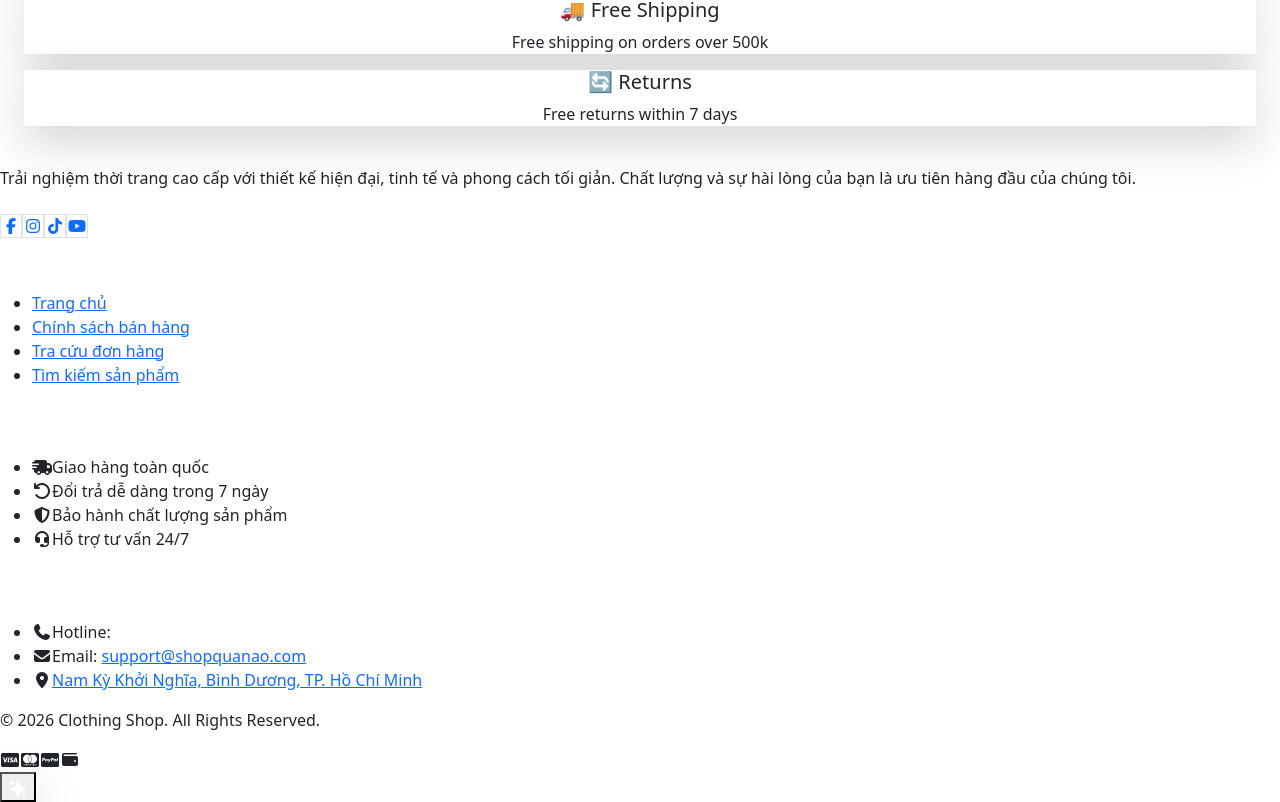
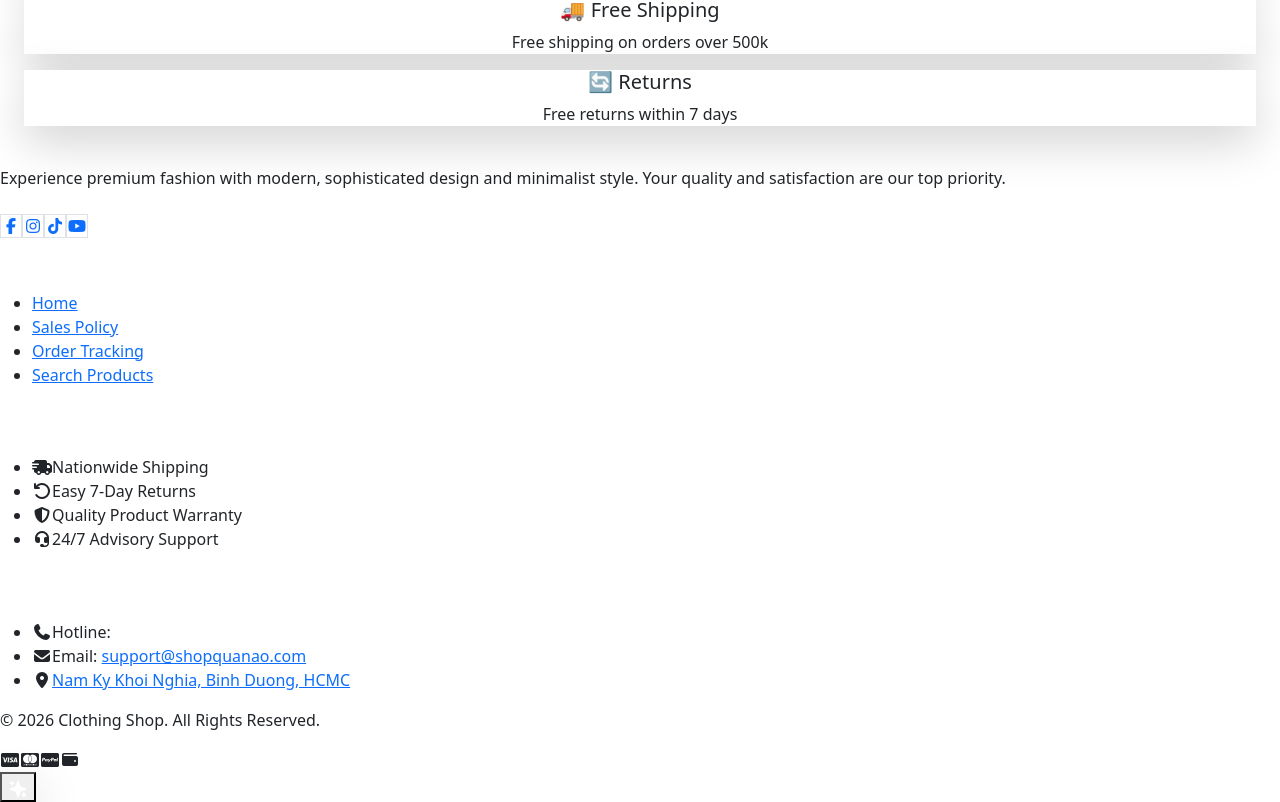
Before and after one commit to nongducthuan/clothing-shop-project, a React (Vite) app in the folder client/: page / in a window 1280 px wide. Shown: the part 10243-11045 px from the top of the page. Built offline with nearby package versions, Linux system fonts and the light colour scheme; no server answers.

Commit message:
Initial commit

```diff
--- a/client/src/components/admin/vouchers/VoucherForm.jsx
+++ b/client/src/components/admin/vouchers/VoucherForm.jsx
@@ -136,7 +136,7 @@ export default function VoucherForm({ formData, setFormData, onSubmit }) {
 
           <button
             type="submit"
-            className="w-full py-5 bg-indigo-600 text-white rounded-2xl font-black text-sm tracking-widest hover:bg-indigo-700 hover:scale-[1.02] transition-all shadow-xl shadow-indigo-200 uppercase mt-4"
+            className="w-full py-3.5 bg-indigo-600 text-white rounded-xl font-bold text-xs tracking-wider hover:bg-indigo-700 hover:scale-[1.01] transition-all shadow-md shadow-indigo-200 uppercase mt-4"
           >
             Create Voucher
           </button>
--- a/client/src/components/client/home/HeroCarousel.jsx
+++ b/client/src/components/client/home/HeroCarousel.jsx
@@ -28,7 +28,7 @@ export default function HeroCarousel({ banners }) {
             >
               <img
                 src={`${BACKEND_URL}${banner.image_url}`}
-                className="d-block w-full h-full object-cover object-top md:object-center"
+                className="d-block w-full h-full object-cover object-top"
                 alt={banner.title || `Banner ${idx + 1}`}
               />
               {(banner.title || banner.subtitle) && (
@@ -41,7 +41,7 @@ export default function HeroCarousel({ banners }) {
           <div className="carousel-item active h-[45vh] sm:h-[60vh] md:h-[75vh] relative">
             <img
               src={`${BACKEND_URL}/public/images/placeholder-banner.png`}
-              className="d-block w-full h-full object-cover object-top md:object-center"
+              className="d-block w-full h-full object-cover object-top"
               alt="Default Banner"
             />
             <BannerOverlay
--- a/client/src/components/client/layout/Footer.jsx
+++ b/client/src/components/client/layout/Footer.jsx
@@ -13,7 +13,7 @@ export default function Footer() {
               CLOTHING<span className="text-violet-500">SHOP</span>
             </Link>
             <p className="text-slate-400 text-sm leading-relaxed">
-              Trải nghiệm thời trang cao cấp với thiết kế hiện đại, tinh tế và phong cách tối giản. Chất lượng và sự hài lòng của bạn là ưu tiên hàng đầu của chúng tôi.
+              Experience premium fashion with modern, sophisticated design and minimalist style. Your quality and satisfaction are our top priority.
             </p>
             <div className="flex items-center gap-3 pt-2">
               <a href="#" className="w-9 h-9 rounded-full bg-slate-900 border border-slate-800 flex items-center justify-center text-slate-400 hover:text-violet-400 hover:border-violet-500 transition-all">
@@ -33,49 +33,49 @@ export default function Footer() {
 
           {/* Col 2: Quick Links */}
           <div>
-            <h4 className="text-white font-semibold text-base mb-4 tracking-wide uppercase">Khám Phá</h4>
+            <h4 className="text-white font-semibold text-base mb-4 tracking-wide uppercase">Explore</h4>
             <ul className="space-y-2.5 text-sm text-slate-400">
               <li>
-                <Link to="/" className="hover:text-violet-400 transition-colors">Trang chủ</Link>
+                <Link to="/" className="hover:text-violet-400 transition-colors">Home</Link>
               </li>
               <li>
-                <Link to="/sales-policy" className="hover:text-violet-400 transition-colors">Chính sách bán hàng</Link>
+                <Link to="/sales-policy" className="hover:text-violet-400 transition-colors">Sales Policy</Link>
               </li>
               <li>
-                <Link to="/order" className="hover:text-violet-400 transition-colors">Tra cứu đơn hàng</Link>
+                <Link to="/order" className="hover:text-violet-400 transition-colors">Order Tracking</Link>
               </li>
               <li>
-                <Link to="/search" className="hover:text-violet-400 transition-colors">Tìm kiếm sản phẩm</Link>
+                <Link to="/search" className="hover:text-violet-400 transition-colors">Search Products</Link>
               </li>
             </ul>
           </div>
 
           {/* Col 3: Customer Care & Policies */}
           <div>
-            <h4 className="text-white font-semibold text-base mb-4 tracking-wide uppercase">Chăm Sóc Khách Hàng</h4>
+            <h4 className="text-white font-semibold text-base mb-4 tracking-wide uppercase">Customer Care</h4>
             <ul className="space-y-2.5 text-sm text-slate-400">
               <li className="flex items-center gap-2">
                 <i className="fa-solid fa-truck-fast text-violet-500 text-xs"></i>
-                <span>Giao hàng toàn quốc</span>
+                <span>Nationwide Shipping</span>
               </li>
               <li className="flex items-center gap-2">
                 <i className="fa-solid fa-arrow-rotate-left text-violet-500 text-xs"></i>
-                <span>Đổi trả dễ dàng trong 7 ngày</span>
+                <span>Easy 7-Day Returns</span>
               </li>
               <li className="flex items-center gap-2">
                 <i className="fa-solid fa-shield-halved text-violet-500 text-xs"></i>
-                <span>Bảo hành chất lượng sản phẩm</span>
+                <span>Quality Product Warranty</span>
               </li>
               <li className="flex items-center gap-2">
                 <i className="fa-solid fa-headset text-violet-500 text-xs"></i>
-                <span>Hỗ trợ tư vấn 24/7</span>
+                <span>24/7 Advisory Support</span>
               </li>
             </ul>
           </div>
 
           {/* Col 4: Contact Info */}
           <div>
-            <h4 className="text-white font-semibold text-base mb-4 tracking-wide uppercase">Liên Hệ</h4>
+            <h4 className="text-white font-semibold text-base mb-4 tracking-wide uppercase">Contact Us</h4>
             <ul className="space-y-3 text-sm text-slate-400">
               <li className="flex items-start gap-3">
                 <i className="fa-solid fa-phone text-violet-500 mt-1"></i>
@@ -88,12 +88,12 @@ export default function Footer() {
               <li className="flex items-start gap-3">
                 <i className="fa-solid fa-location-dot text-violet-500 mt-1"></i>
                 <a
-                  href="https://www.google.com/maps/search/?api=1&query=Đường+Nam+Kỳ+Khởi+Nghĩa,+Phường+Hòa+Phú,+Thủ+Dầu+Một,+Bình+Dương,+Việt+Nam"
+                  href="https://www.google.com/maps/search/?api=1&query=Nam+Ky+Khoi+Nghia,+Hoa+Phu,+Thu+Dau+Mot,+Binh+Duong"
                   target="_blank"
                   rel="noopener noreferrer"
                   className="hover:text-violet-400 transition-colors"
                 >
-                  Nam Kỳ Khởi Nghĩa, Bình Dương, TP. Hồ Chí Minh
+                  Nam Ky Khoi Nghia, Binh Duong, HCMC
                 </a>
               </li>
             </ul>
--- a/client/src/components/client/product-detail/ProductActions.jsx
+++ b/client/src/components/client/product-detail/ProductActions.jsx
@@ -36,7 +36,7 @@ export default function ProductActions({ state, actions, helpers }) {
         <button
           onClick={handleAddToCart}
           disabled={isOutOfStock || !state.selectedSize}
-          className="flex-1 w-full h-14 bg-slate-900 text-white rounded-full font-medium text-lg hover:bg-slate-800 disabled:bg-slate-200 disabled:text-slate-400 disabled:cursor-not-allowed transition-all active:scale-[0.98] shadow-md"
+          className="flex-1 w-full h-12 sm:h-14 bg-slate-900 text-white rounded-full font-semibold text-base sm:text-lg hover:bg-slate-800 disabled:bg-slate-200 disabled:text-slate-400 disabled:cursor-not-allowed transition-all active:scale-[0.98] shadow-md"
         >
           {isProductIncomplete ? "Product Not Ready" : isOutOfStock ? "Out of Stock" : "Add to Bag"}
         </button>
--- a/client/src/components/client/product-detail/ProductImageGallery.jsx
+++ b/client/src/components/client/product-detail/ProductImageGallery.jsx
@@ -5,7 +5,7 @@ export default function ProductImageGallery({ state, constants }) {
   const { PLACEHOLDER_IMG } = constants;
 
   return (
-    <div className="w-full aspect-[4/5] rounded-[2rem] bg-slate-50 overflow-hidden relative shadow-sm border border-slate-100">
+    <div className="w-full aspect-[4/5] max-h-[560px] rounded-3xl bg-slate-50 overflow-hidden relative shadow-sm border border-slate-100 mx-auto">
       <img
         src={mainImage}
         alt={product?.name || "Product"}
--- a/client/src/pages/client/ProductDetail.jsx
+++ b/client/src/pages/client/ProductDetail.jsx
@@ -41,15 +41,15 @@ export default function ProductDetail() {
   return (
     <div className="bg-white min-h-screen pb-24 pt-12">
       <div className="max-w-[1200px] mx-auto px-6">
-        <div className="grid grid-cols-1 lg:grid-cols-2 gap-12 lg:gap-24 items-start">
+        <div className="grid grid-cols-1 lg:grid-cols-12 gap-8 lg:gap-14 items-start">
 
-          {/* LEFT: IMAGE GALLERY */}
-          <div className="lg:sticky lg:top-24">
+          {/* LEFT: IMAGE GALLERY (5 cols) */}
+          <div className="lg:col-span-5 lg:sticky lg:top-24">
             <ProductImageGallery state={state} constants={constants} />
           </div>
 
-          {/* RIGHT: PRODUCT DETAILS */}
-          <div className="py-6">
+          {/* RIGHT: PRODUCT DETAILS (7 cols) */}
+          <div className="lg:col-span-7 py-2">
             <ProductMeta state={state} helpers={helpers} />
             <ProductVoucher state={state} helpers={helpers} />
             <ProductSelectors state={state} actions={actions} />
```
